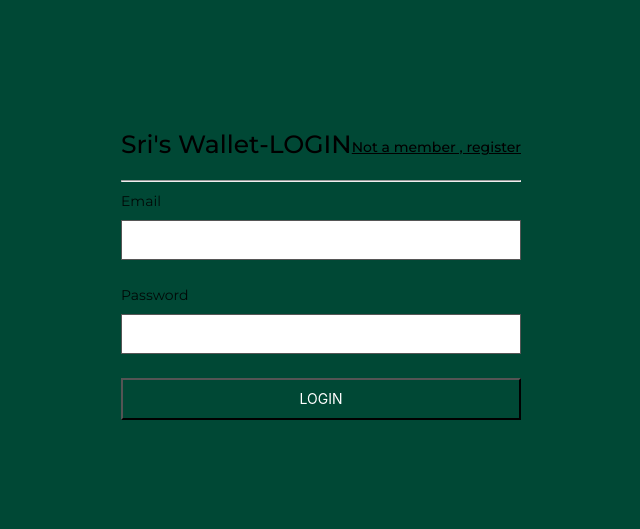
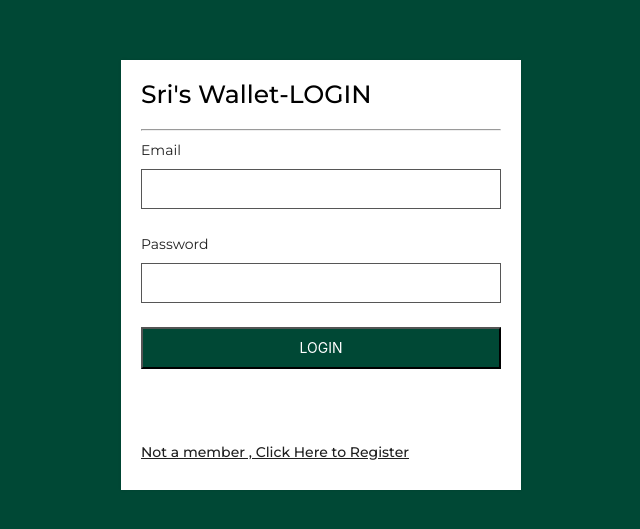
Before and after one commit to sriram687/wallet_mern, a React (Create React App) app in the folder client/: page /login in a window 1280 px wide. Shown: the part 125-654 px from the top of the page, without its empty margins (319-959 px from the left). Built offline with nearby package versions, Linux system fonts and the light colour scheme.

Commit message:
7) styled login page

```diff
--- a/client/src/pages/Login/index.js
+++ b/client/src/pages/Login/index.js
@@ -1,20 +1,19 @@
 import React from 'react'
 import {Col, Form, Row} from 'antd'
-
+import { useNavigate } from 'react-router-dom';
 
 function Login() {
+    const navigate = useNavigate();
     const onFinish = (values) => {
         console.log("Received values of form:", values);
     }
   return (
     <div className='bg-primary flex items-center justify-center h-screen'>
-      <div className='card w-400'>
+      <div className='card w-400 p-2'>
 
       <div className='flex items-center justify-between   '>
             <h1 className='text-2xl'>Sri's Wallet-LOGIN</h1>
-            <h1 className='text-sm underline'>
-                Not a member , register
-            </h1>
+
             </div>
         <hr/>
         <Form layout='vertical' onFinish={onFinish} >
@@ -37,6 +36,9 @@ function Login() {
             </Row>
 
                 <button className='primary-contained-btn w-100' type='submit'>Login</button>
+                <h1 className='text-sm underline mt-2 'onClick={()=>navigate("/register")}>
+                Not a member , Click Here to Register
+            </h1>
 
         </Form>
       </div>
--- a/client/src/pages/Register/index.js
+++ b/client/src/pages/Register/index.js
@@ -1,8 +1,10 @@
 import React from 'react'
 import {Col, Form, Row} from 'antd'
+import { useNavigate } from 'react-router-dom';
 
 
 function Register() {
+    const navigate = useNavigate();
     const onFinish = (values) => {
         console.log("Received values of form:", values);
     }
@@ -10,7 +12,7 @@ function Register() {
     <div className='m-5'>
         <div className='flex items-center justify-between'>
             <h1 className='text-2xl'>Sri's Wallet-REGISTER</h1>
-            <h1 className='text-sm underline'>
+            <h1 className='text-sm underline'onClick={()=>navigate('/login ')}>
                 Already a member , login
             </h1>
             </div>
--- a/client/src/stylesheets/alignments.css
+++ b/client/src/stylesheets/alignments.css
@@ -61,7 +61,9 @@
 .m-2{
     margin: 20px;
 }
-
+.mt-2{
+    margin-top: 20%;
+}
 .m-3{
     margin: 30px;
 }
--- a/client/src/stylesheets/custom-components.css
+++ b/client/src/stylesheets/custom-components.css
@@ -0,0 +1,4 @@
+.card{
+    background: white;
+    box-shadow: 0 0 3px 0 rgba(0,0,0,0.1);
+}
```
Also changed, not shown: client/src/apicalls/requests.js (added), client/src/apicalls/transactions.js (added), client/src/apicalls/users.js (added).
